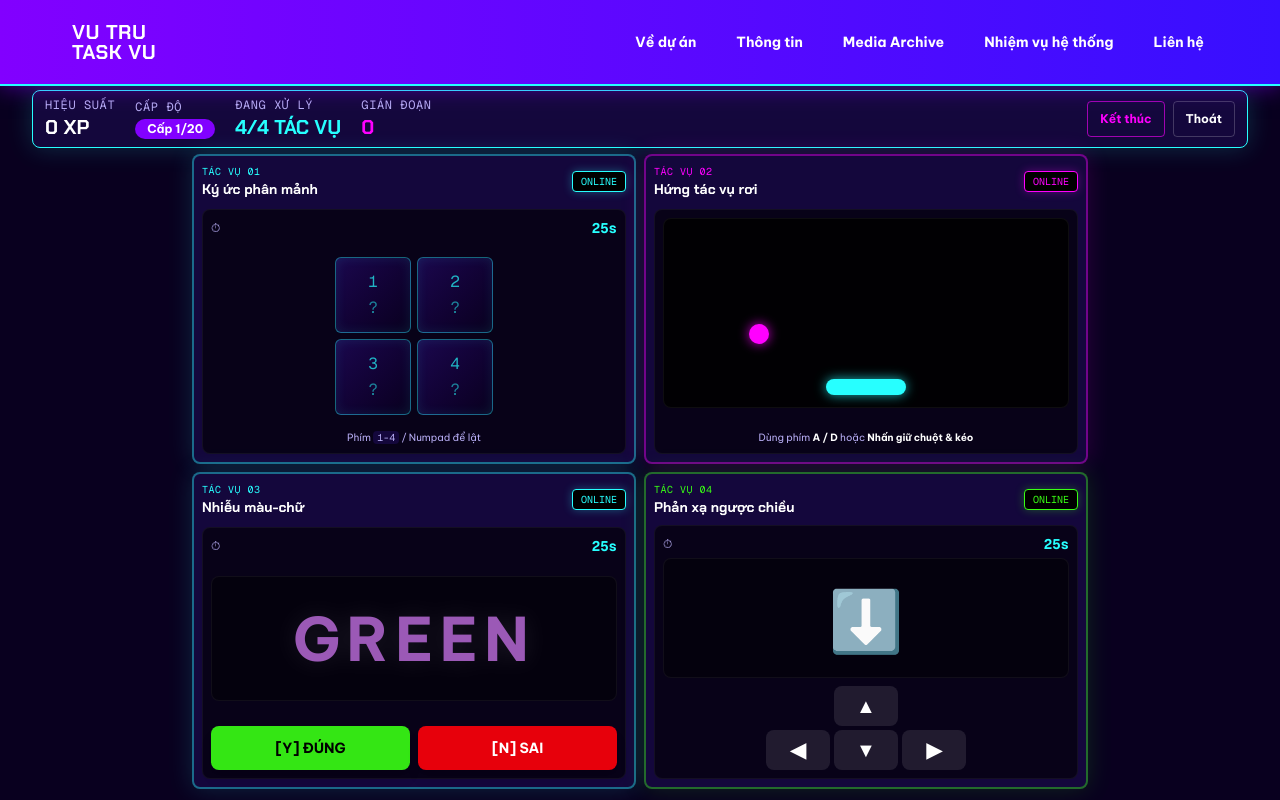
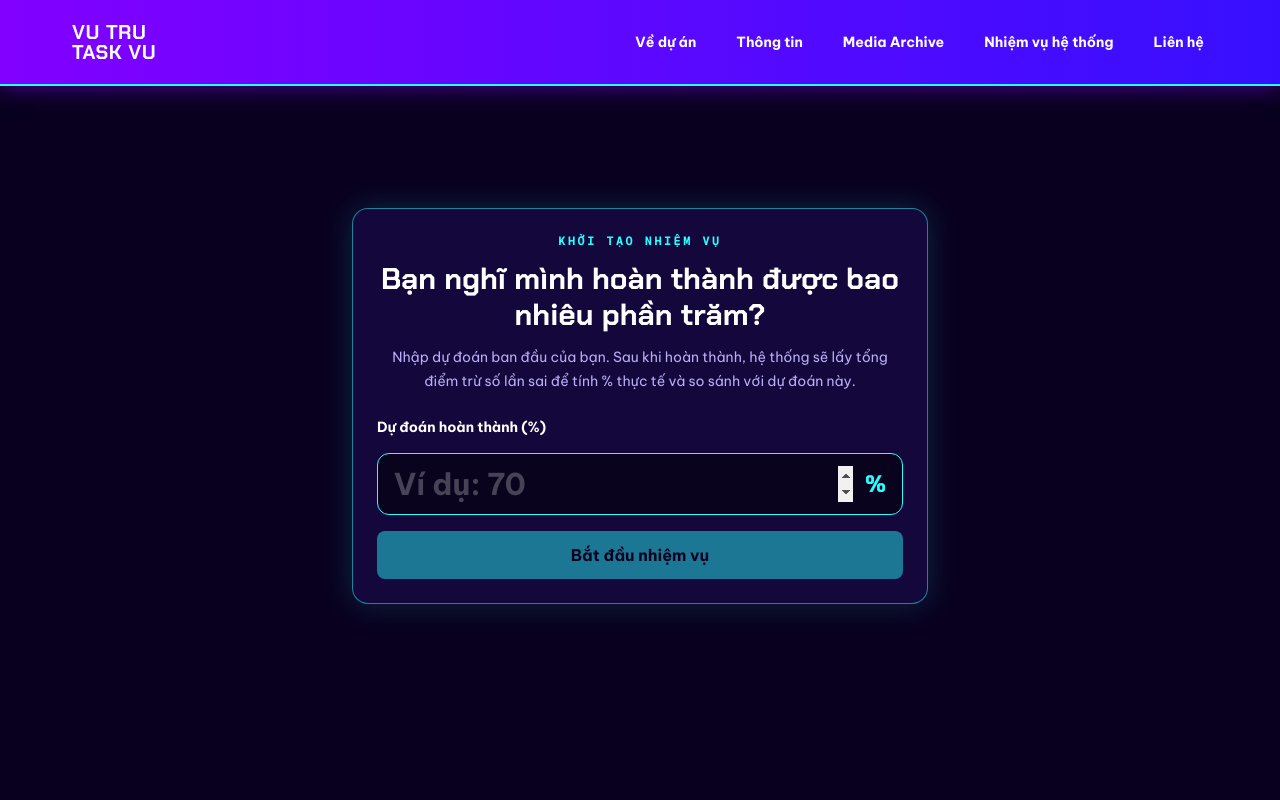
Before and after one commit to Hiamoutgame/Game_vui, a Next.js app: page /mission/play in a window 1280 px wide. Built offline with nearby package versions, Linux system fonts and the light colour scheme.

Commit message:
feat: update word game to use Vietnamese words for improved localization

```diff
--- a/app/(site)/mission/play/game-summary.tsx
+++ b/app/(site)/mission/play/game-summary.tsx
@@ -16,7 +16,8 @@ interface GameSummaryProps {
   gameScores: GameScores;
   gameFailures: GameFailures;
   activeGames: GameId[];
-  onRestart: () => void;
+  expectedPercent?: number | null;
+  onBackHome: () => void;
   onClose: () => void;
 }
 
@@ -44,7 +45,8 @@ export default function GameSummary({
   gameScores,
   gameFailures,
   activeGames,
-  onRestart,
+  expectedPercent = null,
+  onBackHome,
   onClose,
 }: GameSummaryProps) {
   const [now, setNow] = useState<number>(0);
@@ -58,7 +60,9 @@ export default function GameSummary({
   const elapsed = gameStartTime ? Math.floor((now - gameStartTime) / 1000) : 0;
   const mins = Math.floor(elapsed / 60);
   const secs = elapsed % 60;
-  const progressPercent = Math.max(0, parseFloat(((totalScore / maxTotal) * 100).toFixed(1)));
+  const netScore = Math.max(0, totalScore - totalFails);
+  const progressPercent = maxTotal > 0 ? Math.max(0, parseFloat(((netScore / maxTotal) * 100).toFixed(1))) : 0;
+  const percentGap = expectedPercent === null ? null : parseFloat((progressPercent - expectedPercent).toFixed(1));
   const insight = getInsight(activeGames.length, totalFails, isVictory);
 
   if (!isOpen) return null;
@@ -115,6 +119,13 @@ export default function GameSummary({
           </span>
         </div>
 
+        <div className="flex justify-between px-3 py-3 bg-black/35 rounded-lg mb-3 font-bold text-white">
+          <span>Điểm ròng</span>
+          <span>
+            {netScore} / {maxTotal}
+          </span>
+        </div>
+
         {/* More stats */}
         <div className="text-left space-y-1 mb-4 text-sm">
           <p className="text-[color:var(--neon-pink)]">❌ Lỗi: {totalFails}</p>
@@ -125,6 +136,12 @@ export default function GameSummary({
             📊 Cấp đạt được: {currentLevel} / {maxLevel}
           </p>
         </div>
+
+          {expectedPercent !== null && (
+            <p className="text-[color:var(--neon-cyan)] font-bold">
+              🎯 Dự đoán ban đầu: {expectedPercent}%
+            </p>
+          )}
 
         {/* Progress bar */}
         <div className="mb-5">
@@ -141,6 +158,23 @@ export default function GameSummary({
           </p>
         </div>
 
+        {percentGap !== null && (
+          <div className="rounded-lg border border-[color:var(--neon-purple)]/35 bg-[rgba(130,0,255,0.08)] p-3 mb-5 text-left">
+            <p className="text-xs font-bold uppercase tracking-wider text-[color:var(--neon-purple)] mb-1">
+              So sánh với dự đoán
+            </p>
+            <p className="text-sm text-[color:var(--text-muted)]">
+              Bạn dự đoán <strong className="text-white">{expectedPercent}%</strong>, thực tế đạt{" "}
+              <strong className="text-white">{progressPercent}%</strong>.
+            </p>
+            <p className={`mt-1 text-sm font-bold ${percentGap >= 0 ? "text-[color:var(--neon-green)]" : "text-[color:var(--neon-pink)]"}`}>
+              {percentGap >= 0
+                ? `Vượt dự đoán ${percentGap}%`
+                : `Thấp hơn dự đoán ${Math.abs(percentGap)}%`}
+            </p>
+          </div>
+        )}
+
         {/* Insight */}
         <div className="rounded-lg border border-[color:var(--neon-cyan)]/30 bg-[color:var(--surface)] p-4 mb-5 text-left">
           <p className="text-xs font-bold uppercase tracking-wider text-[color:var(--neon-cyan)] mb-2">
@@ -152,10 +186,10 @@ export default function GameSummary({
         {/* Buttons */}
         <div className="flex flex-col gap-3">
           <button
-            onClick={onRestart}
+            onClick={onBackHome}
             className="min-h-12 rounded-lg border border-[color:var(--neon-cyan)] bg-[color:var(--neon-blue)] text-white font-bold shadow-[0_0_20px_rgba(39,255,255,0.3)] hover:bg-[color:var(--neon-purple)] transition-all"
           >
-            🔄 Chơi lại nhiệm vụ
+            🏠 Trở lại trang chủ
           </button>
           <Link
             href="/information"
@@ -163,12 +197,6 @@ export default function GameSummary({
           >
             📖 Đọc ghi chép về đa nhiệm
           </Link>
-          <button
-            onClick={onClose}
-            className="min-h-12 rounded-lg border border-white/10 bg-transparent text-white/60 font-bold hover:text-white hover:bg-white/5 transition"
-          >
-            Quay về Nhiệm vụ hệ thống
-          </button>
         </div>
       </div>
     </div>
--- a/app/(site)/mission/play/memory-game.tsx
+++ b/app/(site)/mission/play/memory-game.tsx
@@ -139,8 +139,11 @@ export default function MemoryGame({ compact = false, globalLevel, gameScore, is
   useEffect(() => {
     if (timeLeft > 0 || !timedOutRef.current || !isPlaying || isComplete) return;
     timedOutRef.current = false;
+    const nextMemoryLevel = memoryLevel >= MAX_PER_GAME_SCORE ? 1 : memoryLevel + 1;
+    setMemoryLevel(nextMemoryLevel);
+    setup(nextMemoryLevel);
     onFail();
-  }, [timeLeft, isPlaying, isComplete, onFail]);
+  }, [timeLeft, isPlaying, isComplete, memoryLevel, setup, onFail]);
 
   // Penalty reset
   useEffect(() => {
@@ -211,12 +214,11 @@ export default function MemoryGame({ compact = false, globalLevel, gameScore, is
             setFlippedIndices(newFlipped2);
             flippedPairRef.current = [];
             setLocked(false);
-            onFail();
           }, 800);
         }
       }
     },
-    [flippedIndices, matchedIndices, locked, cards, gridConfig.pairs, onScore, onFail, setup, gameScore, memoryLevel]
+    [flippedIndices, matchedIndices, locked, cards, gridConfig.pairs, onScore, setup, gameScore, memoryLevel]
   );
 
   // Keyboard handler
--- a/app/(site)/mission/play/page.tsx
+++ b/app/(site)/mission/play/page.tsx
@@ -1,6 +1,6 @@
 "use client";
 
-import { useState, useCallback, useRef, Suspense, useMemo, useEffect } from "react";
+import { useState, useCallback, useRef, Suspense, useMemo, useEffect, type FormEvent } from "react";
 import Link from "next/link";
 import { useRouter, useSearchParams } from "next/navigation";
 import { useGameEngine } from "./game-engine";
@@ -42,6 +42,8 @@ function GamePlayContent() {
 
   // Summary
   const [showSummary, setShowSummary] = useState(false);
+  const [expectedPercent, setExpectedPercent] = useState<number | null>(null);
+  const [expectedPercentInput, setExpectedPercentInput] = useState("");
 
   // Track if game has been initialized
   const startedRef = useRef(false);
@@ -61,21 +63,22 @@ function GamePlayContent() {
   // Auto-start if no demo
   useEffect(() => {
     if (!startedRef.current && !initialDemo) {
+      if (!isMultiTrial) return;
       startedRef.current = true;
       setTimeout(() => {
-        if (isMultiTrial) actions.startGame(activeTaskIds, 4);
-        else actions.startGame(activeTaskIds);
+        actions.startGame(activeTaskIds, 4);
       }, 0);
     }
   }, [initialDemo, isMultiTrial, activeTaskIds, actions]);
 
   // Victory detection
   useEffect(() => {
+    if (isMultiTrial) return;
     if (engine.victory && !showSummary && !engine.isPlaying) {
       const t = setTimeout(() => setShowSummary(true), 200);
       return () => clearTimeout(t);
     }
-  }, [engine.victory, engine.isPlaying, showSummary]);
+  }, [engine.victory, engine.isPlaying, showSummary, isMultiTrial]);
 
   // All active games maxed out
   const allComplete = activeTaskIds.every((g) => (engine.gameScores[g] || 0) >= 20);
@@ -84,6 +87,17 @@ function GamePlayContent() {
     setDemoMode(null);
     router.replace("/mission");
   }, [router]);
+
+  const handleExpectedPercentSubmit = useCallback(
+    (event: FormEvent<HTMLFormElement>) => {
+      event.preventDefault();
+      const parsedPercent = Number(expectedPercentInput);
+      if (!Number.isFinite(parsedPercent) || parsedPercent < 0 || parsedPercent > 100) return;
+      setExpectedPercent(Math.round(parsedPercent));
+      startGame();
+    },
+    [expectedPercentInput, startGame]
+  );
 
   const handleScore = useCallback(
     (gameId: GameId) => actions.addScore(gameId),
@@ -109,10 +123,9 @@ function GamePlayContent() {
     setShowSummary(true);
   }, [actions]);
 
-  const handleRestart = useCallback(() => {
-    setShowSummary(false);
-    startGame();
-  }, [startGame]);
+  const handleBackHome = useCallback(() => {
+     window.location.href = "/mission";
+  }, []);
 
   const handleBackToConfig = useCallback(() => {
     setShowSummary(false);
@@ -126,6 +139,60 @@ function GamePlayContent() {
     return (
       <main id="main-content" className="px-5 py-10 md:px-10 lg:px-24 min-h-[80vh] flex items-center justify-center">
         <GameDemo gameList={activeTaskIds} standalone={true} isOpen={true} onFinish={handleDemoFinish} />
+      </main>
+    );
+  }
+
+  const shouldAskExpectedPercent = !isMultiTrial && expectedPercent === null && !engine.isPlaying && !engine.victory;
+  const parsedExpectedPercent = Number(expectedPercentInput);
+  const isExpectedPercentValid =
+    expectedPercentInput.trim().length > 0 &&
+    Number.isFinite(parsedExpectedPercent) &&
+    parsedExpectedPercent >= 0 &&
+    parsedExpectedPercent <= 100;
+
+  if (shouldAskExpectedPercent) {
+    return (
+      <main id="main-content" className="px-5 py-10 md:px-10 lg:px-24 min-h-[80vh] flex items-center justify-center">
+        <section className="w-full max-w-xl rounded-2xl border border-[color:var(--neon-cyan)]/50 bg-[color:var(--surface)] p-6 text-center shadow-[0_0_30px_rgba(39,255,255,0.16)]">
+          <p className="font-mono text-xs font-bold uppercase tracking-[0.2em] text-[color:var(--neon-cyan)]">
+            Khởi tạo nhiệm vụ
+          </p>
+          <h1 className="mt-3 font-[family-name:var(--font-heading)] text-3xl font-bold text-white">
+            Bạn nghĩ mình hoàn thành được bao nhiêu phần trăm?
+          </h1>
+          <p className="mt-3 text-sm leading-6 text-[color:var(--text-muted)]">
+            Nhập dự đoán ban đầu của bạn. Sau khi hoàn thành, hệ thống sẽ lấy tổng điểm trừ số lần sai để tính % thực tế và so sánh với dự đoán này.
+          </p>
+
+          <form onSubmit={handleExpectedPercentSubmit} className="mt-6 space-y-4">
+            <label className="block text-left text-sm font-bold text-white" htmlFor="expected-percent">
+              Dự đoán hoàn thành (%)
+            </label>
+            <div className="flex items-center gap-3 rounded-xl border border-white/10 bg-black/50 px-4 py-3 focus-within:border-[color:var(--neon-cyan)]">
+              <input
+                id="expected-percent"
+                type="number"
+                min={0}
+                max={100}
+                step={1}
+                value={expectedPercentInput}
+                onChange={(event) => setExpectedPercentInput(event.target.value)}
+                placeholder="Ví dụ: 70"
+                className="w-full bg-transparent text-3xl font-bold text-white outline-none placeholder:text-white/25"
+                autoFocus
+              />
+              <span className="font-[family-name:var(--font-heading)] text-2xl font-bold text-[color:var(--neon-cyan)]">%</span>
+            </div>
+            <button
+              type="submit"
+              disabled={!isExpectedPercentValid}
+              className="min-h-12 w-full rounded-lg bg-[color:var(--neon-cyan)] px-6 font-bold text-black transition hover:bg-[color:var(--neon-purple)] hover:text-white disabled:cursor-not-allowed disabled:opacity-45"
+            >
+              Bắt đầu nhiệm vụ
+            </button>
+          </form>
+        </section>
       </main>
     );
   }
@@ -195,16 +262,10 @@ function GamePlayContent() {
         {/* Victory / Complete state */}
         {(engine.victory || allComplete || !engine.isPlaying && !showSummary) && (engine.victory || allComplete) ? (
           <div className="rounded-lg border border-[color:var(--neon-green)] bg-[rgba(57,255,20,0.06)] p-8 text-center max-w-2xl mx-auto space-y-6">
-            <p className="font-mono text-sm font-bold uppercase tracking-[0.2em] text-[color:var(--neon-green)]">SIMULATION COMPLETE</p>
-            <h2 className="font-[family-name:var(--font-heading)] text-4xl font-bold text-white">Báo cáo đa nhiệm ảo</h2>
-            <div className="text-left space-y-4 rounded bg-black/40 p-6 font-mono text-sm text-[color:var(--text-muted)]">
-              <p>● Số tác vụ: <strong className="text-white">{activeTaskIds.length}/4</strong></p>
-              <p>● Tổng XP: <strong className="text-white">{engine.totalScore} XP</strong></p>
-              <p>● Phí tổn chú ý: <strong className="text-[color:var(--neon-pink)]">~{Math.min(90, activeTaskIds.length * 18)}% năng lực nhận thức</strong></p>
-              <p>● Khuyên dùng: <strong className="text-[color:var(--neon-cyan)]">Khóa một tab 15 phút để hồi năng lượng.</strong></p>
-            </div>
+            <p className="font-mono text-sm font-bold uppercase tracking-[0.2em] text-[color:var(--neon-green)]">CHÚC MỪNG</p>
+            <h2 className="font-[family-name:var(--font-heading)] text-4xl font-bold text-white">Hoàn thành đa nhiệm ảo</h2>
             <div className="flex justify-center gap-4">
-              <button onClick={handleRestart} className="inline-flex min-h-11 items-center justify-center rounded bg-[color:var(--neon-cyan)] text-black px-6 font-bold hover:bg-[color:var(--neon-purple)] hover:text-white transition">Chơi lại</button>
+              <button onClick={handleBackHome} className="inline-flex min-h-11 items-center justify-center rounded bg-[color:var(--neon-cyan)] text-black px-6 font-bold hover:bg-[color:var(--neon-purple)] hover:text-white transition">Trở lại</button>
               <Link href="/information" className="inline-flex min-h-11 items-center justify-center rounded border border-[color:var(--neon-cyan)]/50 px-6 font-bold text-[color:var(--text-muted)] hover:text-white transition">Đọc bài viết liên quan</Link>
             </div>
           </div>
@@ -324,7 +385,7 @@ function GamePlayContent() {
 
       {/* Summary Overlay */}
       <GameSummary
-        isOpen={showSummary}
+        isOpen={showSummary && !isMultiTrial}
         isVictory={engine.victory}
         totalScore={engine.totalScore}
         totalFails={engine.totalFails}
@@ -334,7 +395,8 @@ function GamePlayContent() {
         gameScores={engine.gameScores}
         gameFailures={engine.gameFailures}
         activeGames={activeTaskIds}
-        onRestart={handleRestart}
+        expectedPercent={expectedPercent}
+        onBackHome={handleBackHome}
         onClose={handleBackToConfig}
       />
     </main>
--- a/app/(site)/mission/play/word-game.tsx
+++ b/app/(site)/mission/play/word-game.tsx
@@ -4,7 +4,7 @@ import { useState, useEffect, useCallback, useRef } from "react";
 import { soundSystem } from "./sound-system";
 import { MAX_PER_GAME_SCORE } from "./types";
 
-const WORDS = ["RED", "BLUE", "GREEN", "YELLOW", "ORANGE", "PURPLE", "PINK", "BLACK", "WHITE", "BROWN"];
+const WORDS = ["ĐỎ", "XANH", "LỤC", "VÀNG", "CAM", "TÍM", "HỒNG", "ĐEN", "TRẮNG", "NÂU"];
 const COLORS = [
   "#e74c3c", "#3498db", "#2ecc71", "#f1c40f", "#e67e22",
   "#9b59b6", "#ff69b4", "#2c3e50", "#ecf0f1", "#8b4513",
@@ -17,7 +17,7 @@ interface StroopRound {
 }
 
 const INITIAL_ROUND: StroopRound = {
-  word: "RED",
+  word: "ĐỎ",
   colorHex: COLORS[0],
   correctAnswer: true,
 };
```
